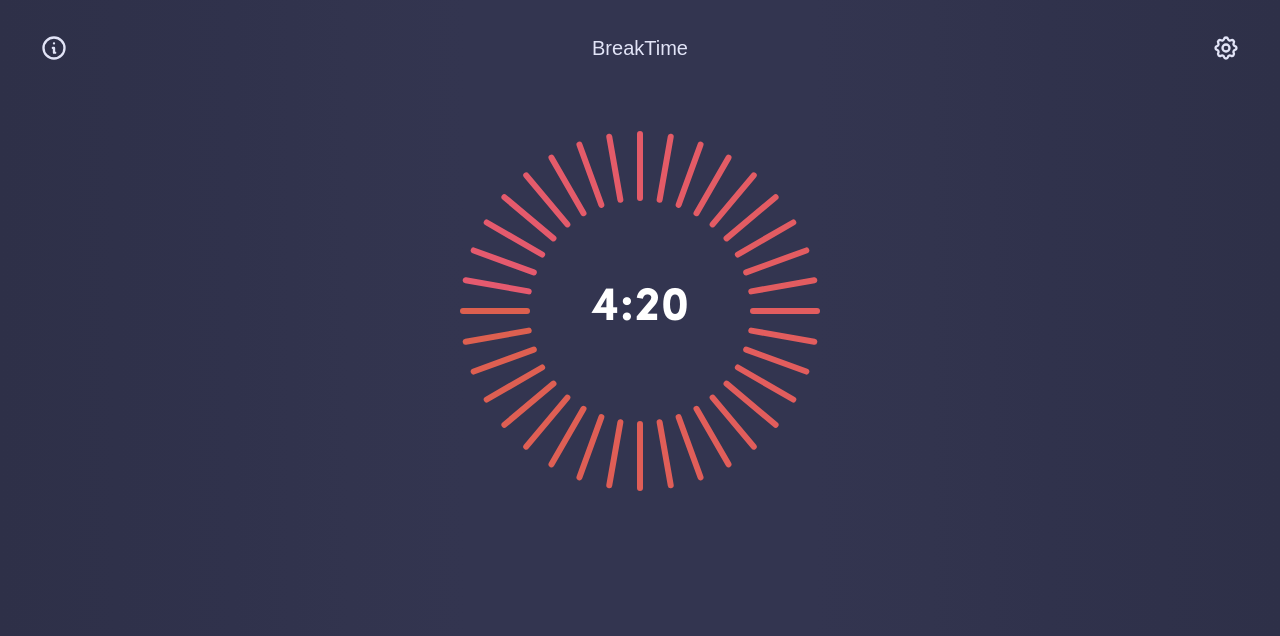
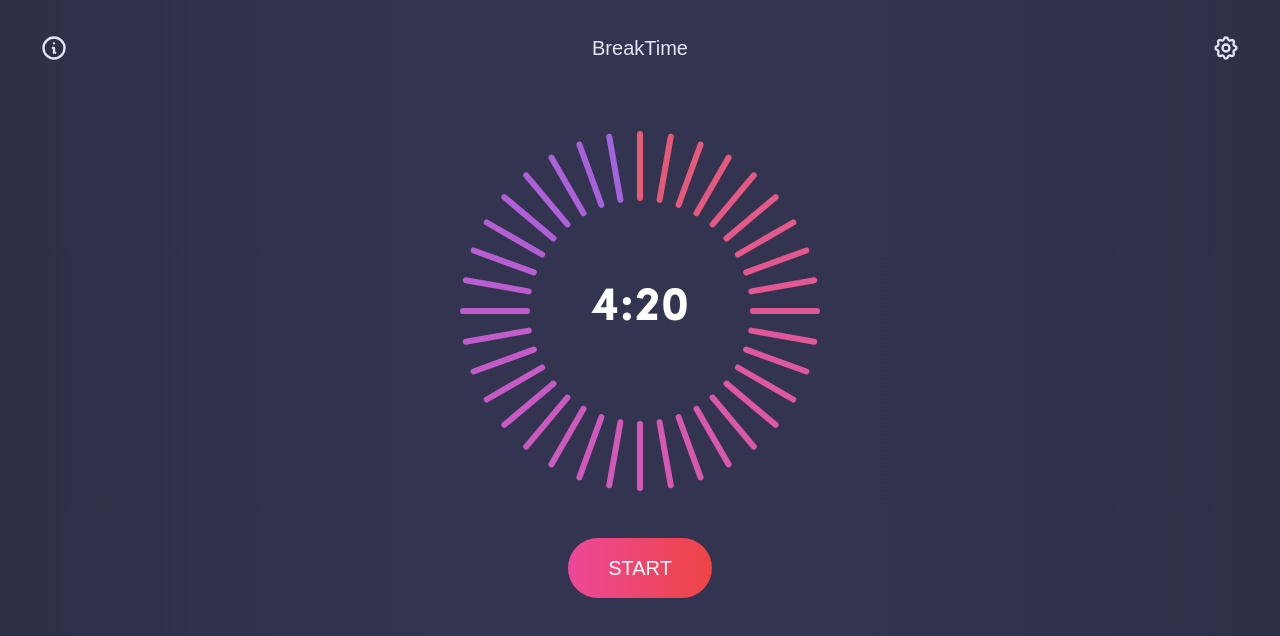
Before and after one commit to Performave/BreakTime, a Vue app: page /#/ in a window 1280 px wide. Shown: the top 636 px of the page. Built offline with nearby package versions, Linux system fonts and the light colour scheme; a web font is replaced by a local one.

Commit message:
Improved HSL gradient

```diff
--- a/src/components/VControls.vue
+++ b/src/components/VControls.vue
@@ -1,22 +1,35 @@
 <template>
-    <div class="flex items-center justify-center w-full h-24 px-10">
-
-    </div>
+  <div class="flex items-center justify-center w-full h-24 px-10 mt-5">
+    <template v-if="!active">
+      <button
+        class="py-4 px-10 rounded-full transition-all bg-gradient-to-r from-pink-500 to-red-500 hover:from-pink-600 hover:to-red-600 focus:ring-2 focus:ring-offset-2 focus:ring-offset-indigo-900 focus:ring-red-500 text-xl uppercase active:outline-none focus:outline-none outline-none"
+        @click="toggleTimer"
+      >
+        Start
+      </button>
+    </template>
+  </div>
 </template>
 
 <script lang="ts">
-import { defineComponent } from 'vue'
+import { defineComponent, ref } from "vue";
 
 export default defineComponent({
-    name: "VControls",
-    setup () {
+  name: "VControls",
+  setup() {
+    const active = ref(false);
 
+    const toggleTimer = () => {
+      active.value = !active.value
+    }
 
-        return {}
-    }
-})
+    return {
+      active,
+      toggleTimer,
+    };
+  },
+});
 </script>
 
 <style scoped>
-
 </style>
--- a/src/components/VTimer.vue
+++ b/src/components/VTimer.vue
@@ -3,16 +3,17 @@
     <div class="grid place-items-center w-full h-96 absolute">
       <div class="bg-container">
         <div
-          class="absolute box"
+          class="absolute box animate-protrude"
           v-for="index in 36"
           :style="{
-            transform: 'rotate(calc(' + index + ' * 10deg))',
+            transform: 'rotate(calc(' + index + ' * 10deg + 80deg))', //I added 80deg because the HSL (orange -> pink) started at -90 degrees for some odd reason >:(
+            'animation-delay': 'calc('+ index +' *17ms + 200ms)'
           }"
           :key="index"
         >
           <span
             class="rounded-full"
-            :style="{ filter: 'hue-rotate(calc(' + index + ' *.5deg))' }"
+            :style="{ filter: 'hue-rotate(calc(' + index + ' * -2deg))' }"
           ></span>
         </div>
       </div>
@@ -51,4 +52,17 @@ export default defineComponent({
   width: 70px;
   height: 6px;
 }
+
+.animate-protrude {
+    animation: protrude 0.25s ease-out;
+}
+
+@keyframes protrude {
+  from {
+    opacity: 0;
+  }
+  to {
+    opacity: 1;
+  }
+}
 </style>
--- a/tailwind.config.js
+++ b/tailwind.config.js
@@ -7,5 +7,5 @@ module.exports = {
   variants: {
     extend: {},
   },
-  plugins: [],
+  plugins: [require('@tailwindcss/forms')],
 }
```
